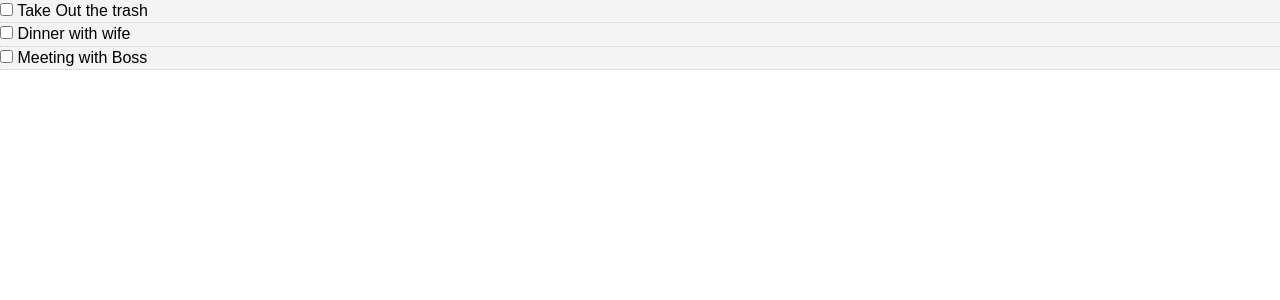
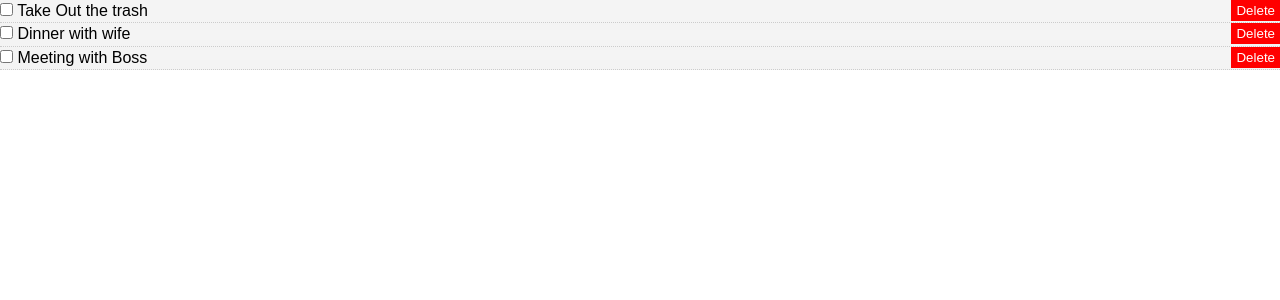
Before and after one commit to waleed-jamil/reactjs_todolist_basic_project, a React (Create React App) app: page / in a window 1280 px wide. Shown: the top 300 px of the page. Built offline with nearby package versions, Linux system fonts and the light colour scheme.

Commit message:
adding delete todo item option with an event handler

```diff
--- a/src/App.js
+++ b/src/App.js
@@ -35,11 +35,19 @@ class App extends Component {
   })
 }
 
+//Delete Todo Item
+delItem = (id) => {
+  this.setState({ todos: [...this.state.todos.filter(todo =>
+    todo.id !== id)]})
+
+}
+
   render() {
     //console.log(this.state.todos)
     return (
       <div className="App">
-          <Todos todos = {this.state.todos} toggleComplete={this.toggleComplete} />
+          <Todos todos = {this.state.todos} toggleComplete={this.toggleComplete}
+                  delItem={this.delItem}/>
       </div>
     );
   }
--- a/src/components/TodoItem.js
+++ b/src/components/TodoItem.js
@@ -21,9 +21,12 @@ class TodoItem extends Component {
         return (
             <div style = {this.getStyle()}>
                 <p>
-                <input type="checkbox" onChange={this.props.toggleComplete.bind
-                    (this, id)}></input> {''}
-                    { title }
+
+                <input type="checkbox" onChange={this.props.toggleComplete.bind(this, id)}></input>
+                {' '}
+                { title }
+                <button onClick={this.props.delItem.bind(this, id)} style={btnStyle}>Delete</button>
+
                 </p>
             </div>
         )
@@ -36,5 +39,13 @@ TodoItem.propTypes = {
     todo: PropTypes.object.isRequired
 }
 
+const btnStyle = {
+    background: '#ff0000',
+    color: '#fff',
+    border: 'none',
+    padding: '3px 5px',
+    cursor: 'pointer',
+    float: 'right',
+}
 
 export default TodoItem;
--- a/src/components/Todos.js
+++ b/src/components/Todos.js
@@ -6,7 +6,9 @@ class Todos extends Component {
 
     render() {
         return this.props.todos.map((todo) => (
-            <TodoItem key={todo.id} todo={todo} toggleComplete={this.props.toggleComplete}/>
+            <TodoItem key={todo.id} todo={todo}
+            toggleComplete={this.props.toggleComplete}
+            delItem={this.props.delItem}/>
         ));
     }
 }
```
